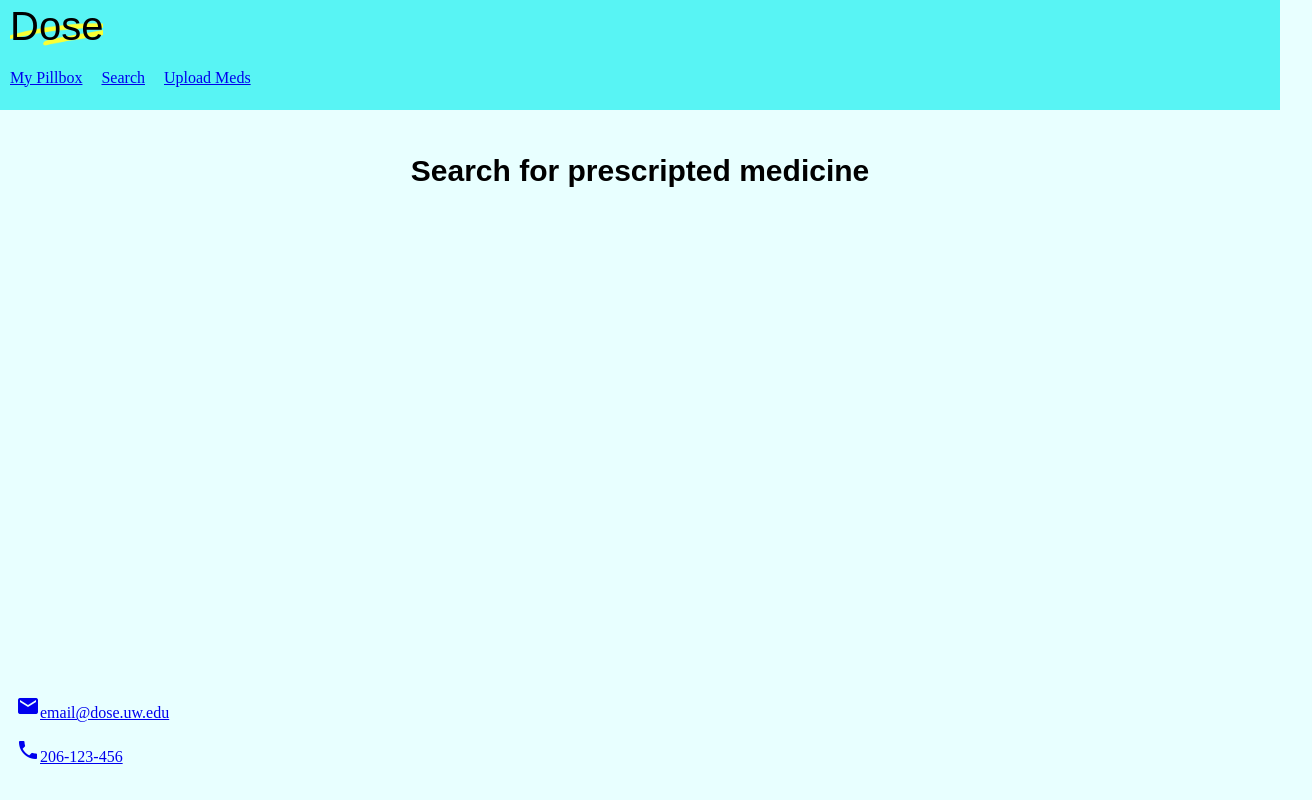
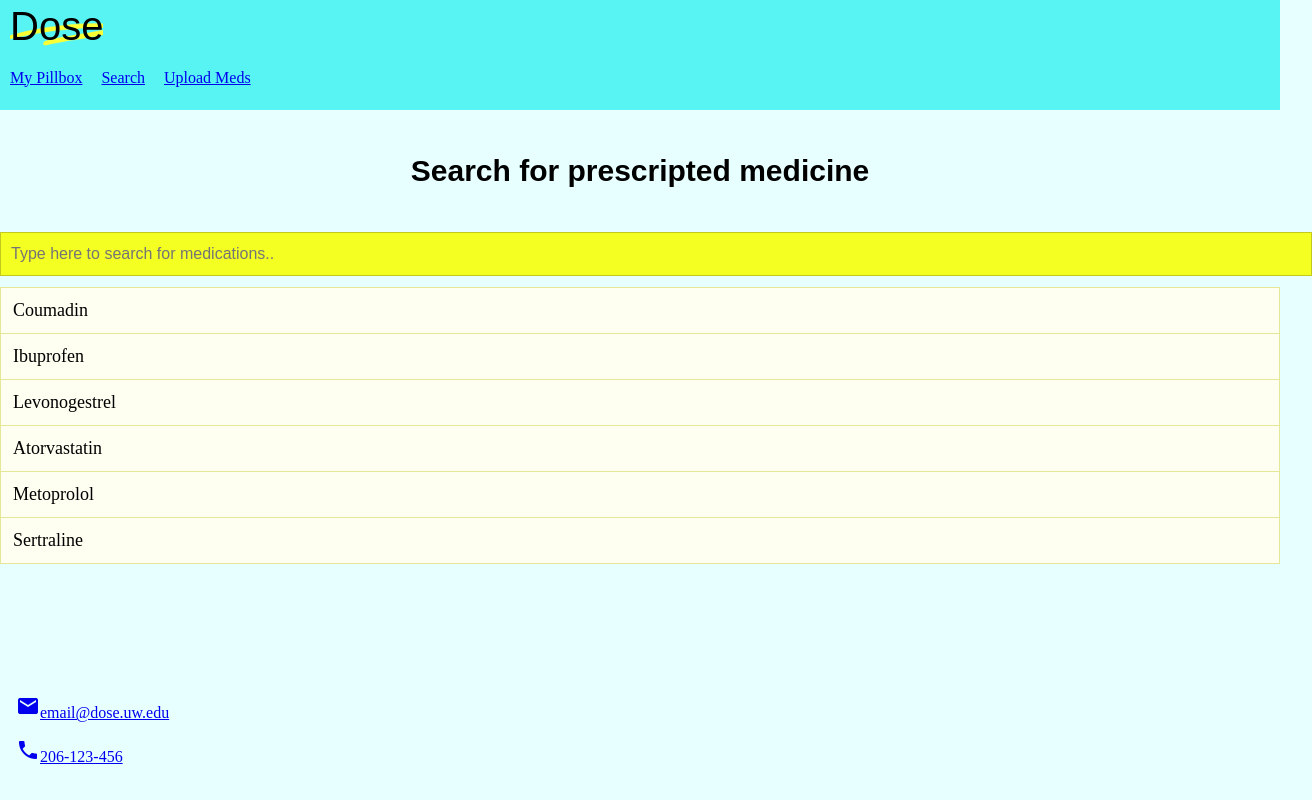
Before and after one commit to info340-su23/project-GConscious, a plain HTML site: page Static_MockUp/Search.html in a window 1280 px wide. Shown: the whole page, 1312 px wide, since content can reach past the window. Drawn offline with Linux system fonts and the light colour scheme; a web font is replaced by a local one.

Commit message:
finish basics of project

```diff
--- a/Static_MockUp/Search.html
+++ b/Static_MockUp/Search.html
@@ -2,7 +2,7 @@
 <html lang="en">
 <head>
     <meta charset="utf-8">
-    <meta name="author" content="your name">
+    <meta name="author" content="Samaya Badrieh">
     <meta name="description" content="This page allows users to search prescripted drugs">
     <title>Prescription Search</title>
     <link href="https://fonts.googleapis.com/css2?family=Rammetto+One&display=swap" rel="stylesheet">
@@ -31,7 +31,16 @@
         <h1>Search for prescripted medicine</h1>
     </header>
     <main>
-        <!-- Insert content here -->
+        <input type="text" class="search-input" placeholder="Type here to search for medications..">
+            <ul class="searchable-drugs-ul">
+                <li><a href="#">Coumadin</a></li>
+                <li><a href="#">Ibuprofen</a></li>
+                <li><a href="#">Levonogestrel</a></li>
+                <li><a href="#">Atorvastatin</a></li>
+                <li><a href="#">Metoprolol</a></li>
+                <li><a href="#">Sertraline</a></li>
+            </ul>
+        </div>
     </main>
     <footer>
         <div class="footer-container">
--- a/css/stylesheet.css
+++ b/css/stylesheet.css
@@ -127,3 +127,37 @@ h1, h2, .time-remaining {
         max-width: 960px;
     }
 }
+
+.search-input {
+    width: 100%;
+    font-size: 16px;
+    padding: 12px 20px 12px 10px;
+    border: 1px solid #c2ca1e;
+    margin-bottom: 12px;
+}
+
+.search-input[type="text"], textarea{
+    background-color: #f4ff22;
+}
+
+.searchable-drugs-ul {
+    list-style-type: none;
+    padding: 0;
+    margin: 0;
+}
+
+.searchable-drugs-ul li a {
+    border: 1px solid #e3e796;
+    margin-top: -1px;
+    background-color: #fefff1;
+    padding: 12px;
+    text-decoration: none;
+    font-size: 18px;
+    color: black;
+    display: block;
+}
+
+.searchable-drugs-ul li a:hover:not(.header) {
+    background-color: #f153bf;
+    border-color: #d341a5;
+}
```
Also changed, not shown: index.html (+2 -2 lines).
